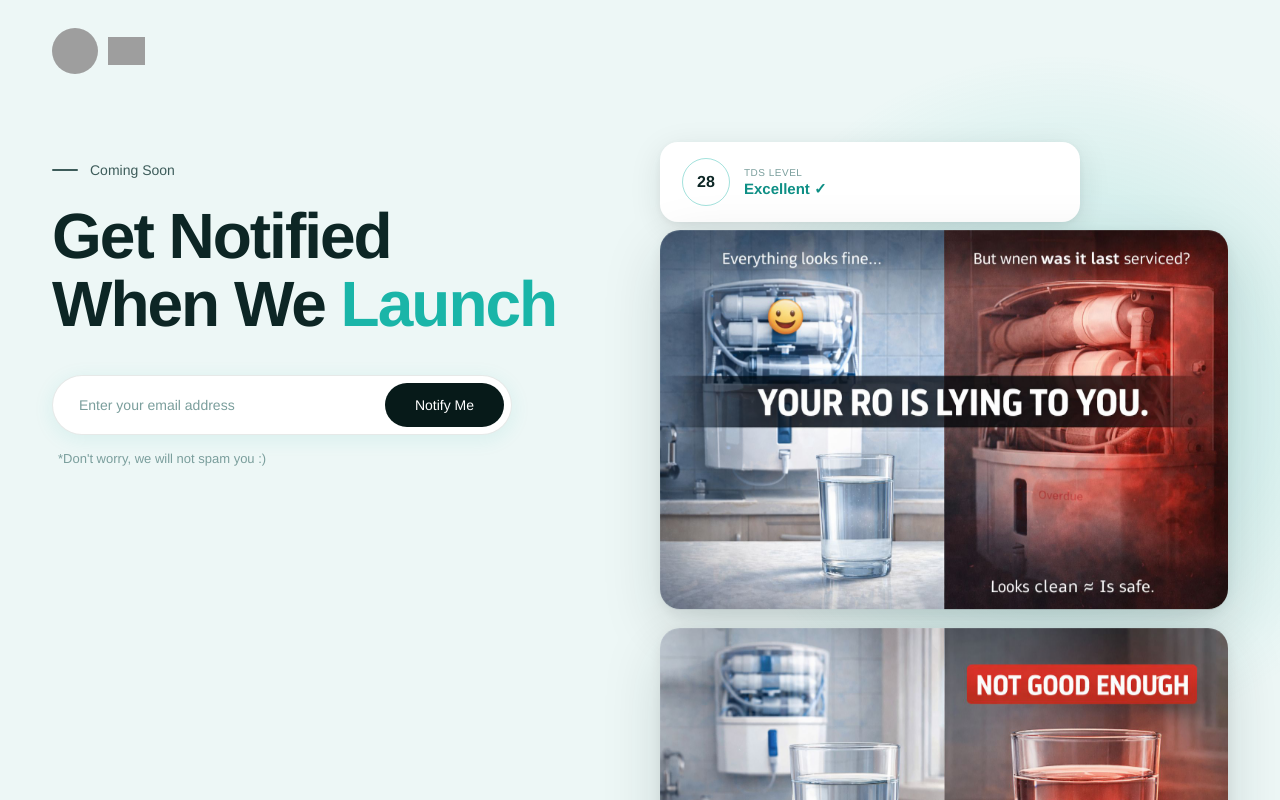
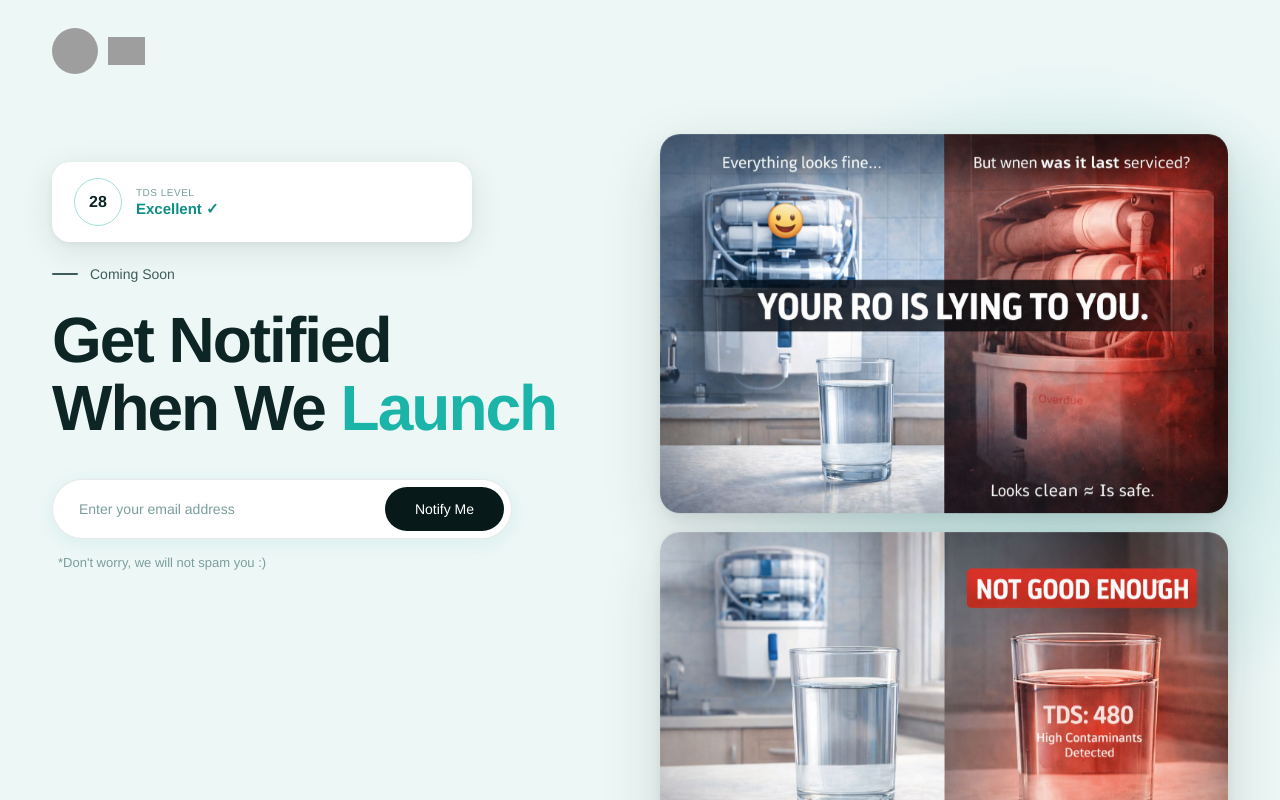
Before and after one commit to MrPrakharSrivastava/coming-soon, a React (Vite) app: page / in a window 1280 px wide. Shown: the top 800 px of the page. Built offline with nearby package versions, Linux system fonts and the light colour scheme; grey boxes are pictures that could not be loaded.

Commit message:
New changes

```diff
--- a/src/components/WaafooComingSoon.jsx
+++ b/src/components/WaafooComingSoon.jsx
@@ -46,6 +46,9 @@ export default function WaafooComingSoon() {
 
         {/* LEFT */}
         <div className={styles.left}>
+          <div className={styles.tdsWrap}>
+            <TdsChip />
+          </div>
           <div className={styles.tag}>
             <div className={styles.tagLine} />
             Coming Soon
@@ -81,9 +84,8 @@ export default function WaafooComingSoon() {
           )}
         </div>
 
-        {/* RIGHT — TDS chip on top, two image cards below */}
+        {/* RIGHT — two image cards */}
         <div className={styles.right}>
-          <TdsChip />
           <ROCard />
         </div>
 
--- a/src/components/WaafooComingSoon.module.css
+++ b/src/components/WaafooComingSoon.module.css
@@ -67,6 +67,12 @@
   padding-top: 40px;
   position: sticky;
   top: 40px;
+}
+
+.tdsWrap {
+  margin-bottom: 24px;
+  opacity: 0;
+  animation: fadeUp 0.8s 0.2s ease both;
 }
 
 .tag {
```
